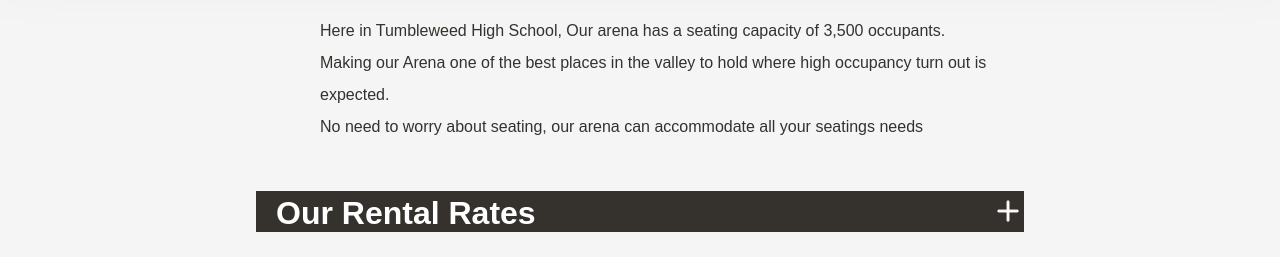
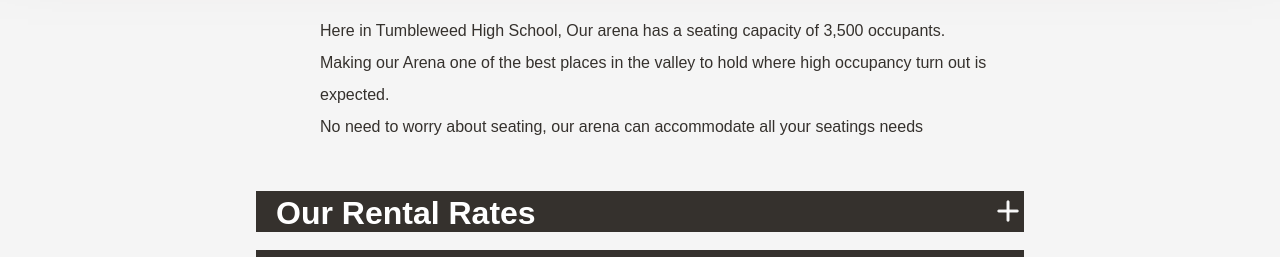
Before and after one commit to Smolknight/arena.web2, a plain HTML site: page arena-rental-info.html in a window 1280 px wide. Shown: the part 532-789 px from the top of the page. Drawn offline with Linux system fonts and the light colour scheme; a web font is replaced by a local one.

Commit message:
PLEASE^9

```diff
--- a/arena-rental-info.html
+++ b/arena-rental-info.html
@@ -10,7 +10,7 @@
         .drop{ /*css for the dropdowns*/
             width: 60%;
             text-indent: 20px;
-            height: 7vh;
+            /* height: 7vh; */
             transition: 0.5s;
             cursor: pointer;
             margin: 0 auto;
```
